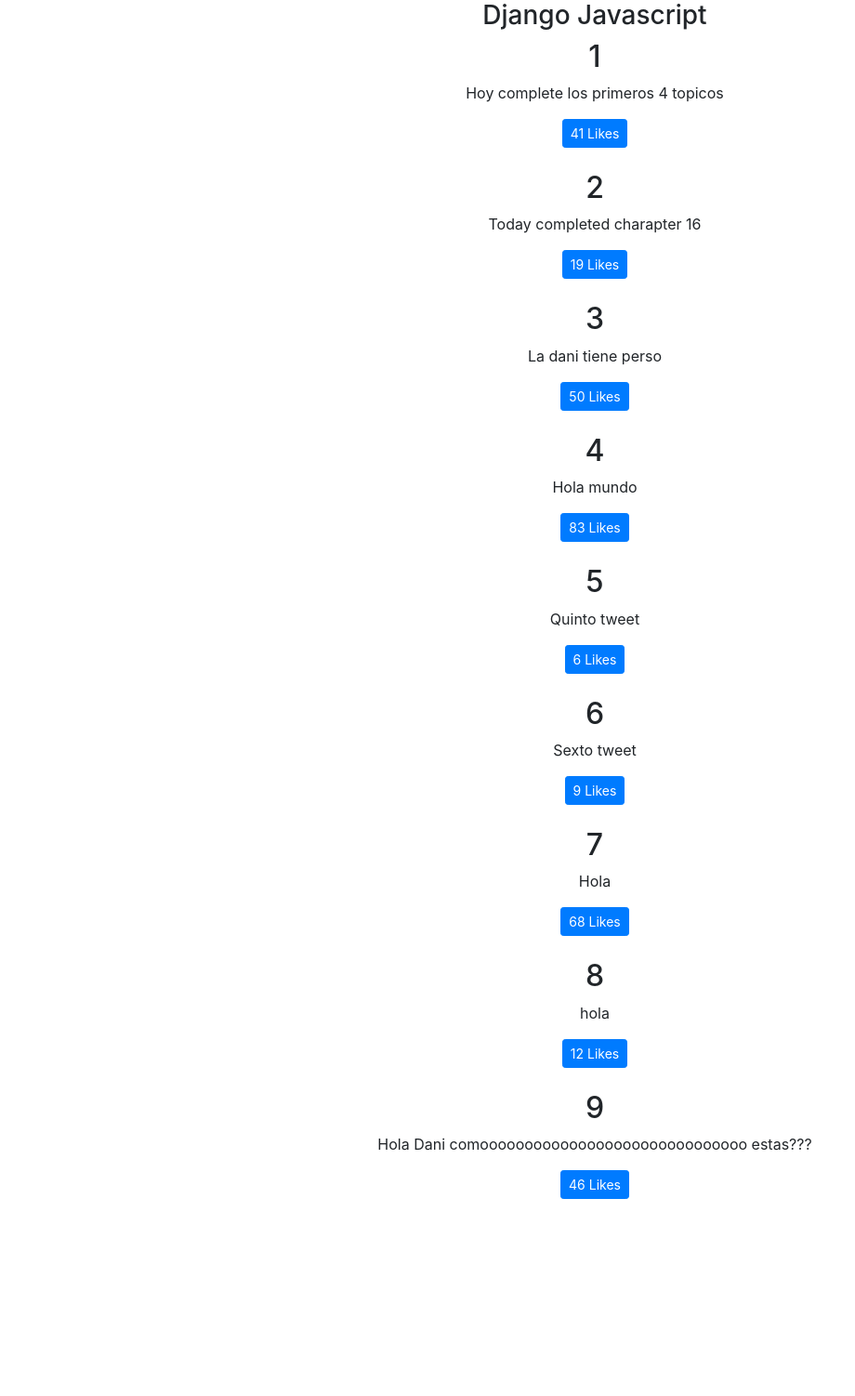
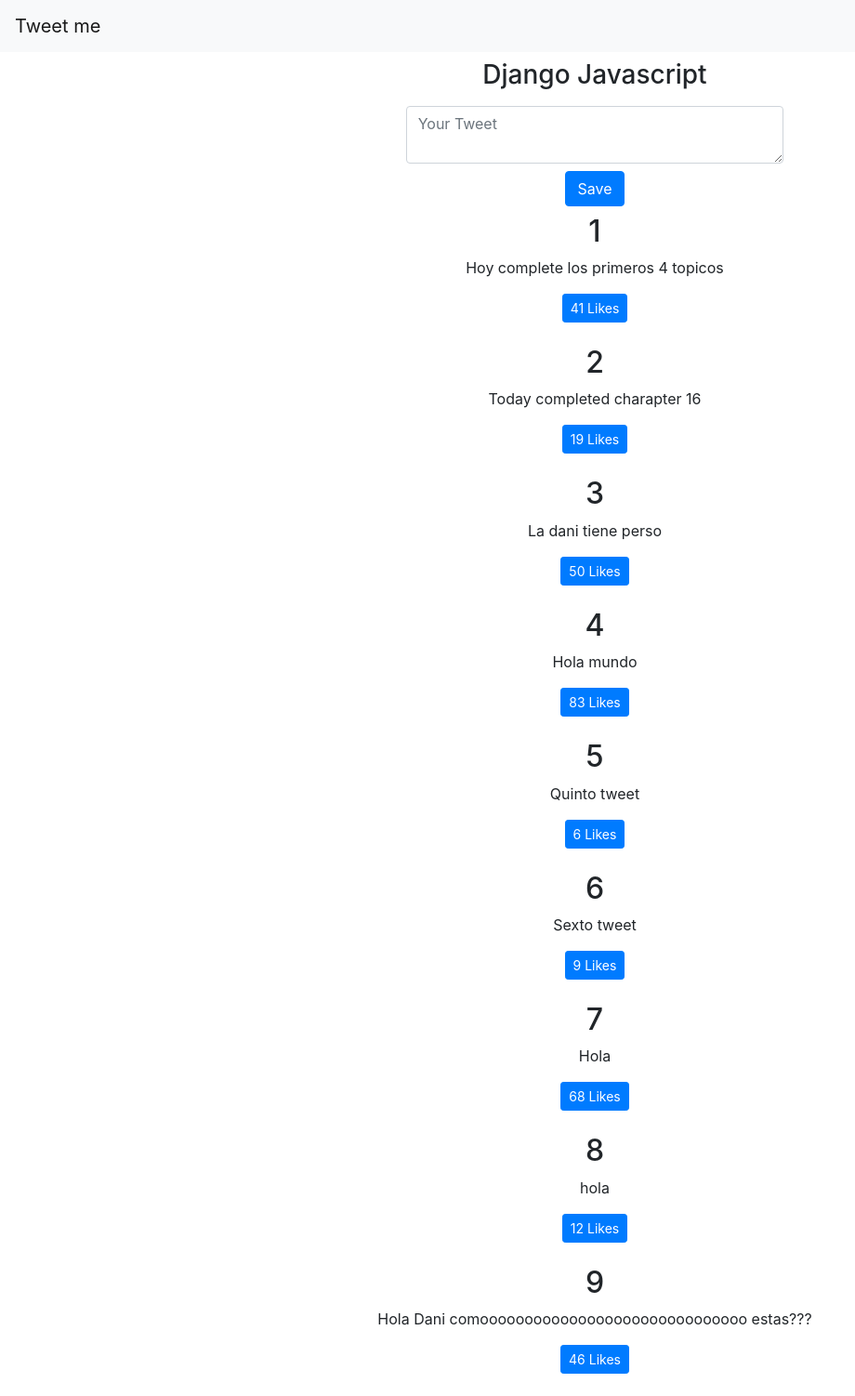
Before and after one commit to marioalbornoz/Twitter-Django-React, a Django app: page / in a window 1280 px wide. Shown: the whole page at 93% size, without its empty margins (0-920 px from the left). Before the commit the page ends 1290 px from the top, so only its background shows below. Run offline with Django 3.2, Linux system fonts and the light colour scheme; data comes from the database, SQL or seed files in the repository; both versions use the stored data as it was after the commit; data that the repository does not hold is empty; some libraries are stand-ins or nearby versions.

Commit message:
forms and navbar

```diff
--- /dev/null
+++ b/templates/components/navbar.html
@@ -0,0 +1,7 @@
+<!-- As a link -->
+
+{% block navbar %}
+<nav class="navbar navbar-light bg-light">
+    <a class="navbar-brand" href="#">Tweet me</a>
+</nav>
+{% endblock navbar %}
--- a/templates/pages/base.html
+++ b/templates/pages/base.html
@@ -1,6 +1,3 @@
-
-{% block head %}
-
 <!doctype html>
 <html lang="es">
    <head>
@@ -14,6 +11,7 @@
     <title>{% block head_title %}{% endblock head_title %}</title>
   </head>
    <body>
+    {% include '../components/navbar.html' %}
     {% block content %}{% endblock %}
 
     <!-- Optional JavaScript -->
@@ -23,5 +21,3 @@
     <script src="https://stackpath.bootstrapcdn.com/bootstrap/4.4.1/js/bootstrap.min.js" integrity="sha384-wfSDF2E50Y2D1uUdj0O3uMBJnjuUD4Ih7YwaYd1iqfktj0Uod8GCExl3Og8ifwB6" crossorigin="anonymous"></script>
   </body>
 </html>
-
-{% endblock head %}
--- /dev/null
+++ b/templates/pages/form.html
@@ -0,0 +1,6 @@
+
+<form class="form form-group" method="post">
+{% csrf_token %}
+{{form.as_p}}
+<button  class="btn btn-secondary" type="submit">Post</button>
+</form>
--- a/templates/pages/home.html
+++ b/templates/pages/home.html
@@ -1,15 +1,28 @@
 {% extends 'pages/base.html' %}
 {% block head_title %}Twitter{% endblock head_title%}
 {% block content %}
+<div class="row text-center my-2">
+    <div class="col">
+        <h3>Django Javascript </h3>
+    </div>
+</div>
+<div class="row text-center mb-2">
+    <div class="col-md-4 mx-auto col-10">
+        <form method="POST" action="{% url 'tweets_app:tweet_crear' %}" class="form" >
+            {% csrf_token %}
+            <input type="hidden" name="next" value="/" />
+            <textarea name="content" placeholder="Your Tweet" class="form-control mb-2"></textarea>
+            <button type="submit" class="btn btn-primary">Save</button>
+        </form>
+    </div>
+</div>
 <div class="row text-center">
     <div class="col">
-        <h3>Django Javascript </h3>
         <div id="tweetsElement">
             Loading
         </div>
     </div>
-</div >
-
+</div>
 <script>
     // const tweet = document.getElementById("tweet")
     // tweet.innerHTML = "Nuevos Tweets"
--- a/tweets/urls.py
+++ b/tweets/urls.py
@@ -1,11 +1,12 @@
 from django.urls import path, include
 
-from .views import home_view, tweet_detail_view, tweet_list_view
+from .views import home_view, tweet_detail_view, tweet_list_view, Create_tweet
 
 app_name = 'tweets_app'
 
 urlpatterns = [
-    path('', home_view),
-    path('tweets/', tweet_list_view),
+    path('', home_view, name='home'),
+    path('tweets/', tweet_list_view, name="tweet_list"),
     path('tweets/<int:tweet_id>', tweet_detail_view),
+    path("tweets/create-tweet/", Create_tweet.as_view(), name="tweet_crear"),
 ]
--- a/tweets/views.py
+++ b/tweets/views.py
@@ -1,8 +1,10 @@
 from django.shortcuts import render
 from django.http import HttpResponse, Http404, JsonResponse
-
+from django.views.generic import CreateView, ListView
+from django.urls import reverse_lazy
 import random
 
+from .forms import TweetForm
 from .models import Tweet
 
 # Create your views here.
@@ -11,7 +13,6 @@ from .models import Tweet
 def home_view(request, *args, **kwargs):
     # return HttpResponse("<h1> Hola Mundo </h1>")
     return render(request,  'pages/home.html', context={}, status=200)
-
 
 def tweet_list_view(request, *args, **kwargs):
     qs = Tweet.objects.all()
@@ -37,3 +38,9 @@ def tweet_detail_view(request, tweet_id, *args, **kwargs):
         status = 404
 
     return JsonResponse(data, status=status)
+
+class Create_tweet(CreateView):
+    model = Tweet
+    form_class = TweetForm
+    template_name = 'pages/form.html'
+    success_url = reverse_lazy('tweets_app:home')
```
Also changed, not shown: tweets/forms.py (+16 -0 lines), db.sqlite3, templates/components/footer.html (added).
